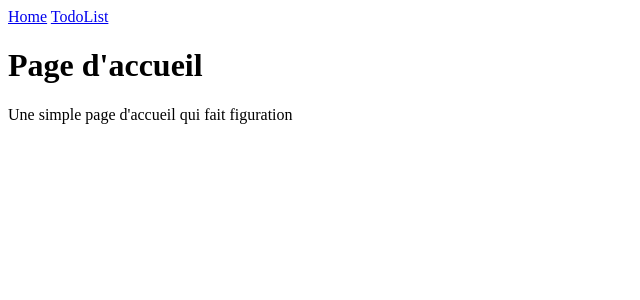
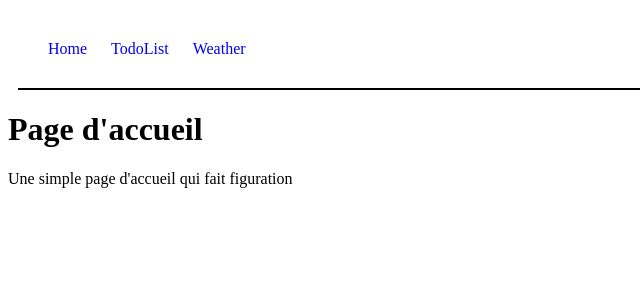
Before and after one commit to Quentin-Arbona/tp-todo_sveltekit-sqlite, a SvelteKit app: page / in a window 1280 px wide. Shown: the top 300 px of the page, without its empty margins (0-640 px from the left). Built offline with nearby package versions, Linux system fonts and the light colour scheme.

Commit message:
Ajout d'une page Weather avec son api, ajout du fichier .env.example, et ajout de quelques effets css

```diff
--- a/src/routes/+layout.svelte
+++ b/src/routes/+layout.svelte
@@ -11,6 +11,31 @@
 <nav>
 	<a href="/">Home</a>
 	<a href="/todos">TodoList</a>
+	<a href="/weather">Weather</a>
 </nav>
 
 {@render children()}
+
+<style>
+
+	nav {
+		margin: 10px;
+		padding: 20px;
+		font-size: 16px;
+		border-bottom: 2px solid black;
+	}
+
+	a {
+		text-decoration: none;
+		padding: 10px;
+		display: inline-block;
+		transition: transform 0.2s ease;
+	}
+
+	a:hover {
+		transform: scale(1.1);
+		color: #007bff;
+		background-color: #f0f0f0;
+	}
+
+</style>
```
Also changed, not shown: src/routes/weather/+page.server.js (added, +16 -0 lines), src/routes/weather/+page.svelte (added, +13 -0 lines), 1 other file (tests, documents, lock files or other folders).
